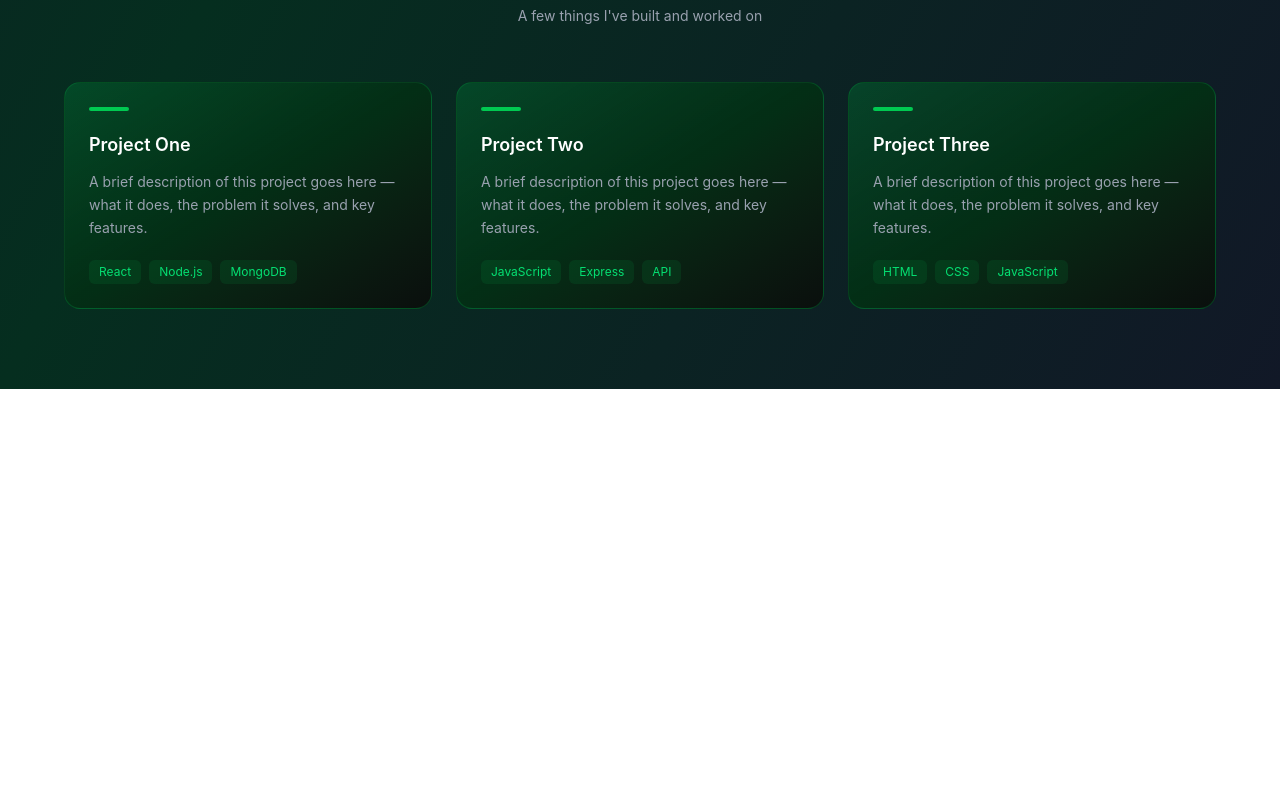
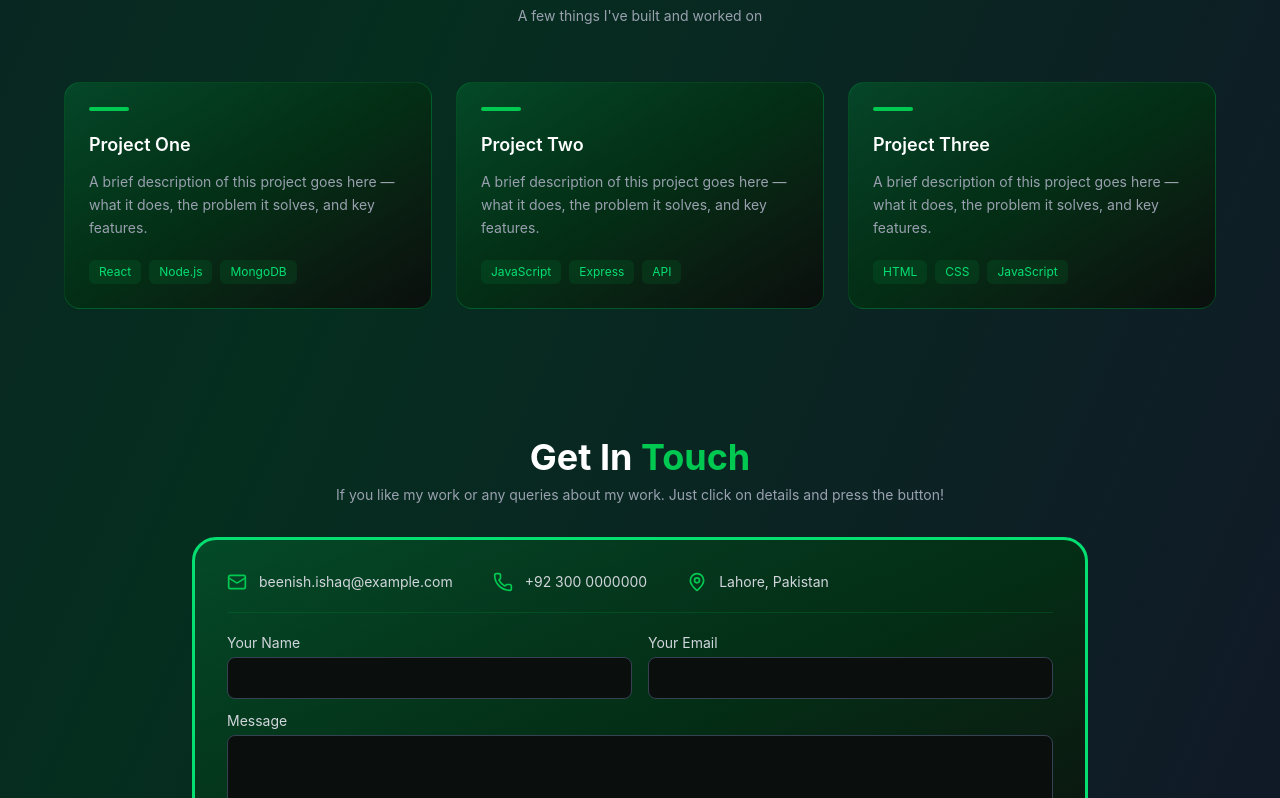
Before and after one commit to beenishishaq2026-iss/Task3-MLBench-MyPortfolio, a React (Vite) app: page /Login in a window 1280 px wide. Shown: the part 2002-2800 px from the top of the page. Before the commit the page ends 2391 px from the top, so only its background shows below. Built offline with nearby package versions, Linux system fonts and the light colour scheme.

Commit message:
Add Contact form

```diff
--- a/src/App.jsx
+++ b/src/App.jsx
@@ -3,6 +3,7 @@ import Hero from "./components/Hero";
 import Education from "./components/Education";
 import Skills from "./components/Skills";
 import Projects from "./components/Projects.jsx"
+import Contact from "./components/Contact.jsx";
 
 function App() {
   return (
@@ -12,6 +13,7 @@ function App() {
       <Education />
       <Skills />
       <Projects />
+      <Contact/>
     </div>
   );
 }
--- /dev/null
+++ b/src/components/Contact.jsx
@@ -0,0 +1,99 @@
+import { Mail, Phone, MapPin, Send } from "lucide-react";
+import { useState } from "react";
+
+function Contact() {
+  const [formData, setFormData] = useState({
+    name: "",
+    email: "",
+    message: "",
+  });
+
+  const handleChange = (e) => {
+    setFormData({ ...formData, [e.target.name]: e.target.value });
+  };
+
+  const handleSubmit = (e) => {
+    e.preventDefault();
+    console.log("Contact form data:", formData);
+  };
+
+  return (
+    <section id="contact" className="relative px-6 md:px-12 py-8 md:py-12">
+      <div className="text-center mb-8">
+        <h2 className="text-3xl md:text-4xl font-bold text-white mb-2">
+          Get In <span className="text-green-500">Touch</span>
+        </h2>
+        <p className="text-gray-400 text-sm">
+          If you like my work or any queries about my work. Just click on details and press the button!
+        </p>
+      </div>
+
+      <div className="max-w-4xl mx-auto bg-gradient-to-br from-green-800/50 via-green-950 to-[#0a0f0d] border-[3px] border-green-400 rounded-3xl p-6 md:p-8">
+        <div className="flex flex-col sm:flex-row gap-6 sm:gap-10 mb-5 pb-5 border-b border-green-700/30">
+          <div className="flex items-center gap-3">
+            <Mail className="text-green-500" size={20} />
+            <p className="text-gray-300 text-sm">beenish.ishaq@example.com</p>
+          </div>
+          <div className="flex items-center gap-3">
+            <Phone className="text-green-500" size={20} />
+            <p className="text-gray-300 text-sm">+92 300 0000000</p>
+          </div>
+          <div className="flex items-center gap-3">
+            <MapPin className="text-green-500" size={20} />
+            <p className="text-gray-300 text-sm">Lahore, Pakistan</p>
+          </div>
+        </div>
+
+        <form onSubmit={handleSubmit} className="flex flex-col gap-3">
+          <div className="grid grid-cols-1 sm:grid-cols-2 gap-4">
+            <div>
+              <label className="text-sm text-gray-300 mb-1 block">Your Name</label>
+              <input
+                type="text"
+                name="name"
+                value={formData.name}
+                onChange={handleChange}
+                className="w-full bg-[#0a0f0d] border border-gray-700 rounded-lg px-4 py-2 text-white focus:outline-none focus:border-green-500 transition-colors"
+                required
+              />
+            </div>
+
+            <div>
+              <label className="text-sm text-gray-300 mb-1 block">Your Email</label>
+              <input
+                type="email"
+                name="email"
+                value={formData.email}
+                onChange={handleChange}
+                className="w-full bg-[#0a0f0d] border border-gray-700 rounded-lg px-4 py-2 text-white focus:outline-none focus:border-green-500 transition-colors"
+                required
+              />
+            </div>
+          </div>
+
+          <div>
+            <label className="text-sm text-gray-300 mb-1 block">Message</label>
+            <textarea
+              name="message"
+              value={formData.message}
+              onChange={handleChange}
+              rows={3}
+              className="w-full bg-[#0a0f0d] border border-gray-700 rounded-lg px-4 py-2 text-white focus:outline-none focus:border-green-500 transition-colors resize-none"
+              required
+            ></textarea>
+          </div>
+
+          <button
+            type="submit"
+            className="bg-green-500 hover:bg-green-600 text-black font-medium py-2.5 rounded-full mt-2 transition-colors flex items-center justify-center gap-2 self-start px-8"
+          >
+            <Send size={18} />
+            Send Message
+          </button>
+        </form>
+      </div>
+    </section>
+  );
+}
+
+export default Contact;
```
